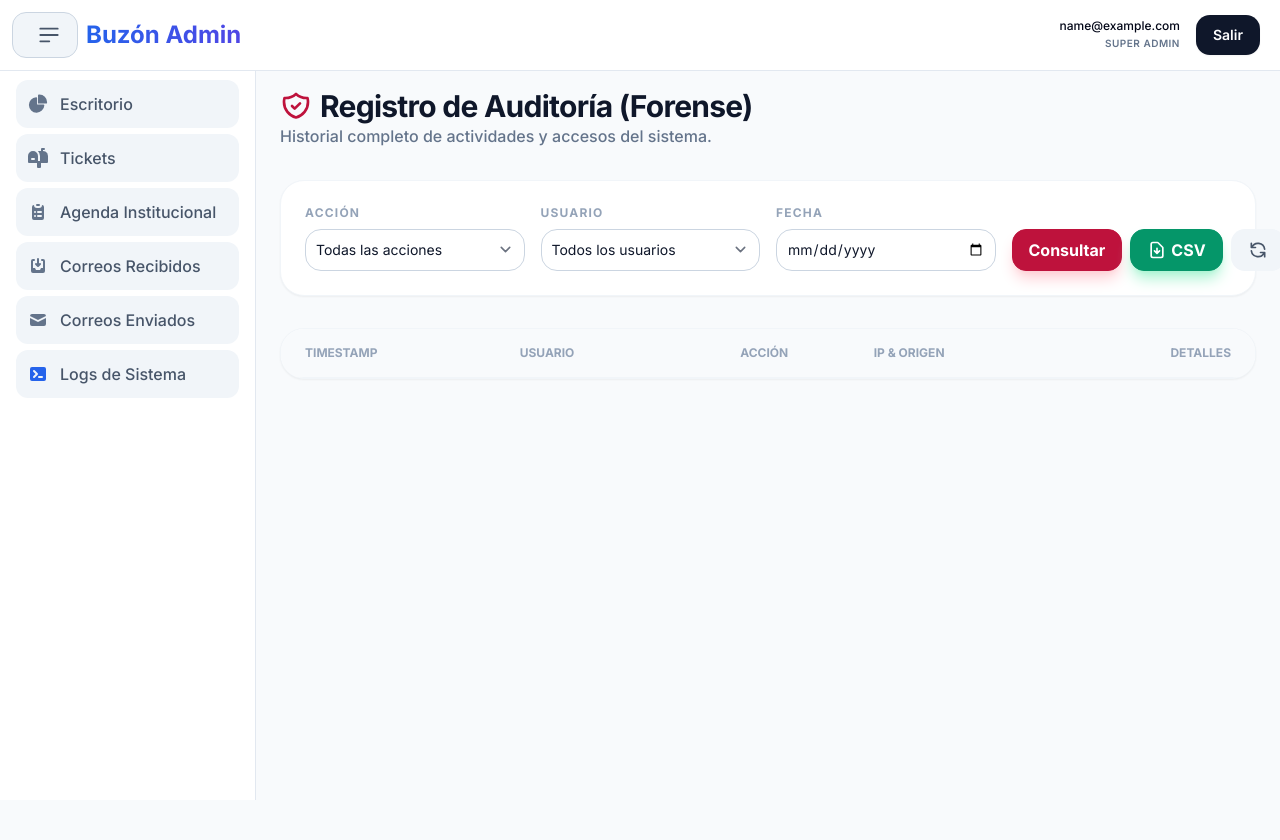
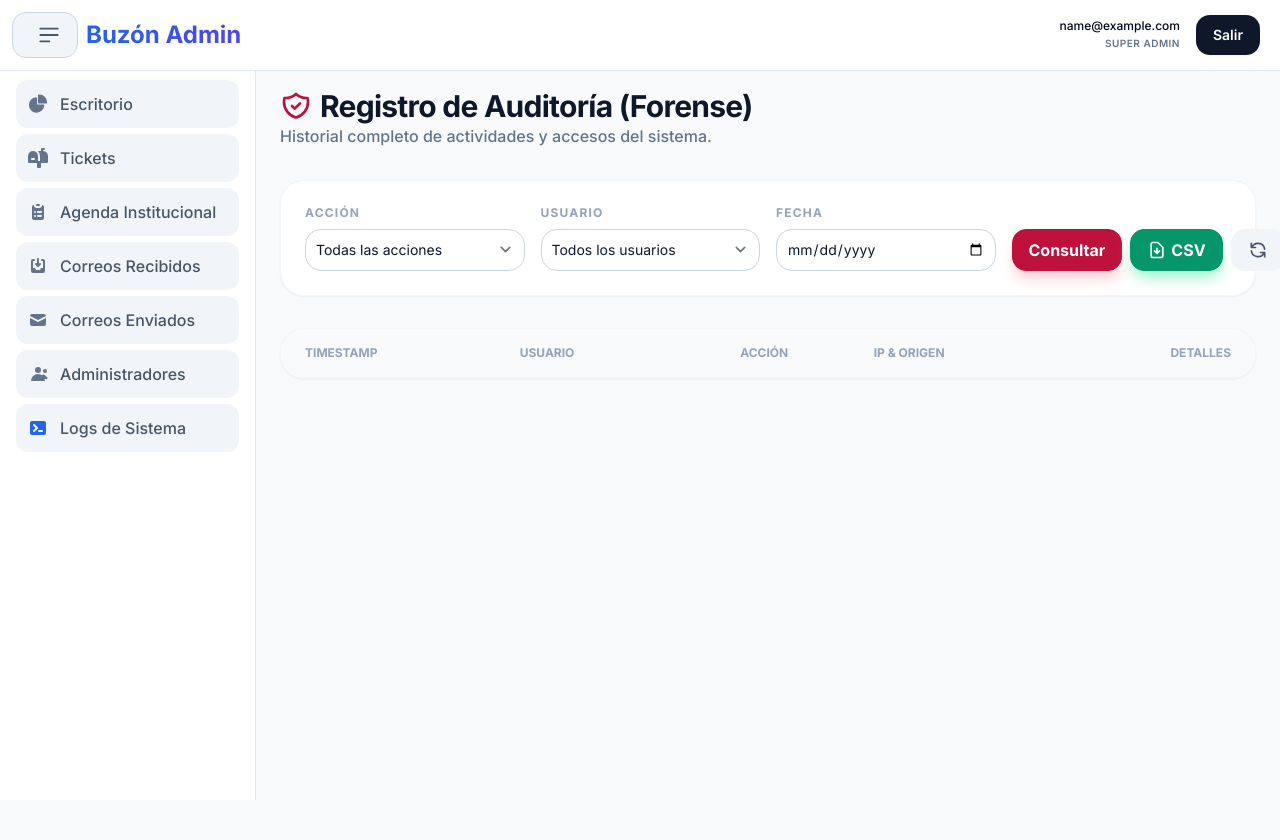
Before and after one commit to IntendenciaDeLavalleja/buzon-ciudadano-backend, a Flask app: page /admin/logs in a window 1280 px wide. Shown: the top 840 px of the page. Run offline with Flask 3, Linux system fonts and the light colour scheme; a user stored in the database is signed in; tables that the repository leaves empty hold one stand-in row (values such as "Sample post"); lists and menus that the app fills with data are empty; some libraries are stand-ins or nearby versions.

```diff
--- a/app/templates/admin/base.html
+++ b/app/templates/admin/base.html
@@ -85,6 +85,12 @@
                 </li>
                 {% if current_user.is_superuser %}
                 <li>
+                    <a href="{{ url_for('admin.manage_users') }}" class="flex items-center p-3 text-slate-600 rounded-xl hover:bg-slate-100 group transition-all duration-200 {{ 'bg-blue-50 text-blue-700' if (request.endpoint == 'admin.manage_users' or request.endpoint == 'admin.edit_user') else '' }}">
+                        <svg class="w-5 h-5 {{ 'text-blue-600' if (request.endpoint == 'admin.manage_users' or request.endpoint == 'admin.edit_user') else 'text-slate-500 group-hover:text-slate-900' }} transition duration-75" fill="currentColor" viewBox="0 0 20 20" xmlns="http://www.w3.org/2000/svg"><path d="M10 9a3 3 0 100-6 3 3 0 000 6Zm-7 8a7 7 0 1114 0H3Zm14-8a2 2 0 100-4 2 2 0 000 4Zm-1.67 1.13a7.962 7.962 0 013.55 2.917A1 1 0 0118 15h-2.08a8.032 8.032 0 00-.59-1.28 6.98 6.98 0 00-1.64-2.09 4.98 4.98 0 011.66-1.5Z"></path></svg>
+                        <span class="ms-3">Administradores</span>
+                    </a>
+                </li>
+                <li>
                     <a href="{{ url_for('admin.view_logs') }}" class="flex items-center p-3 text-slate-600 rounded-xl hover:bg-slate-100 group transition-all duration-200 {{ 'bg-blue-50 text-blue-700' if request.endpoint == 'admin.view_logs' else '' }}">
                         <svg class="w-5 h-5 {{ 'text-blue-600' if request.endpoint == 'admin.view_logs' else 'text-slate-500 group-hover:text-slate-900' }} transition duration-75" fill="currentColor" viewBox="0 0 20 20" xmlns="http://www.w3.org/2000/svg"><path fill-rule="evenodd" d="M2 5a2 2 0 012-2h12a2 2 0 012 2v10a2 2 0 01-2 2H4a2 2 0 01-2-2V5zm3.293 1.293a1 1 0 011.414 0l3 3a1 1 0 010 1.414l-3 3a1 1 0 01-1.414-1.414L7.586 10 5.293 7.707a1 1 0 010-1.414zM11 12a1 1 0 100 2h3a1 1 0 100-2h-3z" clip-rule="evenodd"></path></svg>
                         <span class="ms-3">Logs de Sistema</span>
```
